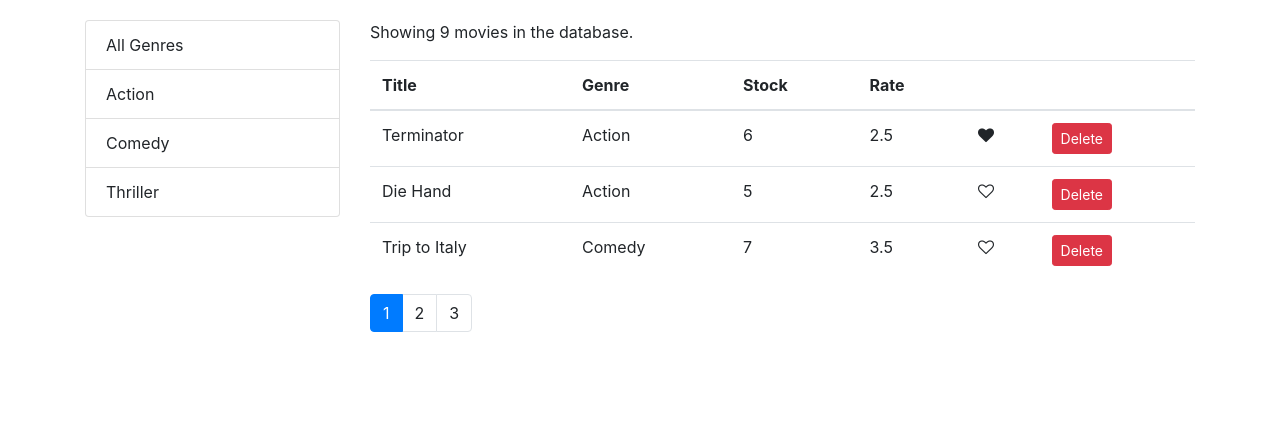
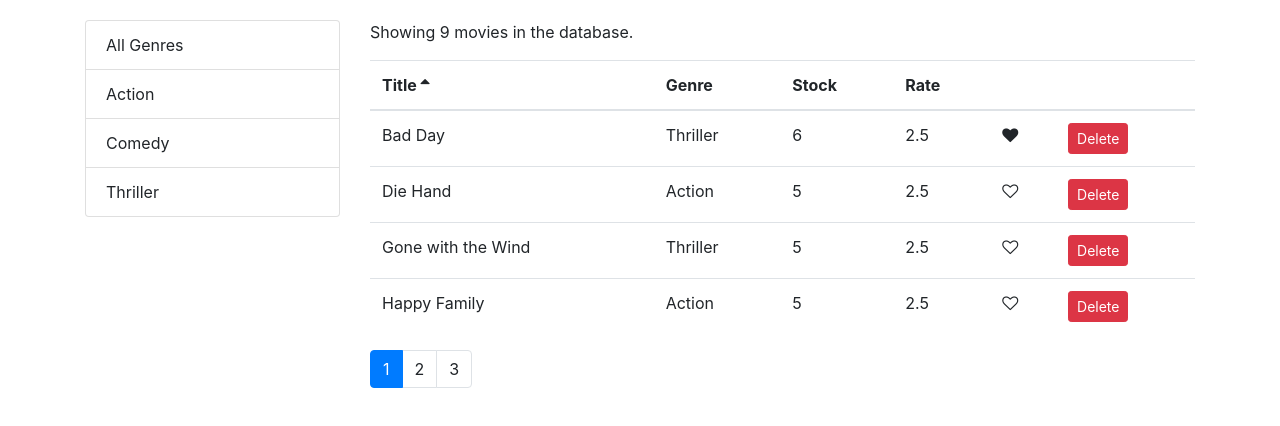
Before and after one commit to yangyang861115/React_vidly, a React (Create React App) app: page / in a window 1280 px wide. Shown: the top 426 px of the page. Built offline with nearby package versions, Linux system fonts and the light colour scheme.

Commit message:
component design

```diff
--- a/src/components/common/like.jsx
+++ b/src/components/common/like.jsx
@@ -1,10 +1,10 @@
-import React, { Component } from "react";
+import React from "react";
 
 //Input: liked: boolean
 //Output: onClick
-const Like = props => {
+const Like = ({ liked, onClick }) => {
   let classes = "fa fa-heart";
-  if (!props.liked) {
+  if (!liked) {
     classes += "-o";
   }
 
@@ -12,7 +12,7 @@
     <i
       className={classes}
       aria-hidden="true"
-      onClick={props.onClick}
+      onClick={onClick}
       style={{ cursor: "pointer" }}
     />
   );
--- a/src/components/common/listGroup.jsx
+++ b/src/components/common/listGroup.jsx
@@ -1,12 +1,12 @@
-import React, { Component } from "react";
-const ListGroup = props => {
-  const {
-    items,
-    textProperty,
-    valueProperty,
-    onItemSelect,
-    selectedItem
-  } = props;
+import React from "react";
+
+const ListGroup = ({
+  items,
+  textProperty,
+  valueProperty,
+  onItemSelect,
+  selectedItem
+}) => {
   return (
     <ul className="list-group">
       {items.map(g => (
--- a/src/components/common/pagination.jsx
+++ b/src/components/common/pagination.jsx
@@ -1,4 +1,4 @@
-import React, { Component } from "react";
+import React from "react";
 import PropTypes from "prop-types";
 import _ from "lodash";
 
--- /dev/null
+++ b/src/components/common/table.jsx
@@ -0,0 +1,14 @@
+import React, { Component } from "react";
+import TableHeader from "./tableHeader";
+import TableBody from "./tableBody";
+
+const Table = ({ columns, sortColumn, onSort, data }) => {
+  return (
+    <table className="table">
+      <TableHeader columns={columns} sortColumn={sortColumn} onSort={onSort} />
+      <TableBody data={data} columns={columns} />
+    </table>
+  );
+};
+
+export default Table;
--- /dev/null
+++ b/src/components/common/tableBody.jsx
@@ -0,0 +1,36 @@
+import React, { Component } from "react";
+import _ from "lodash";
+//data
+//onLike
+//onDelete
+class TableBody extends Component {
+  renderCell = (item, column) => {
+    if (column.content) return column.content(item);
+    return _.get(item, column.path);
+  };
+
+  createKey = (item, column) => {
+    return item._id + (column.path || column.key);
+  };
+
+  render() {
+    const { data, columns } = this.props;
+    return (
+      <tbody>
+        {data.map(item => {
+          return (
+            <tr key={item._id}>
+              {columns.map(column => (
+                <td key={this.createKey(item, column)}>
+                  {this.renderCell(item, column)}
+                </td>
+              ))}
+            </tr>
+          );
+        })}
+      </tbody>
+    );
+  }
+}
+
+export default TableBody;
--- /dev/null
+++ b/src/components/common/tableHeader.jsx
@@ -0,0 +1,45 @@
+import React, { Component } from "react";
+
+//columns: array
+//sortColumn: obj
+//onSort: funciton
+class TableHeader extends Component {
+  raiseSort = path => {
+    const sortColumn = { ...this.props.sortColumn };
+    if (sortColumn.path === path) {
+      sortColumn.order = sortColumn.order === "asc" ? "desc" : "asc";
+    } else {
+      sortColumn.path = path;
+      sortColumn.order = "asc";
+    }
+    this.props.onSort(sortColumn);
+  };
+
+  renderSortIcon = column => {
+    const { sortColumn } = this.props;
+    if (column.path !== sortColumn.path) return null;
+    if (sortColumn.order === "asc") return <i className="fa fa-sort-asc" />;
+    return <i className="fa fa-sort-desc" />;
+  };
+
+  render() {
+    return (
+      <thead>
+        <tr>
+          {this.props.columns.map(column => (
+            <th
+              className="clickable"
+              onClick={() => this.raiseSort(column.path)}
+              key={column.path || column.key}
+              scope="col"
+            >
+              {column.label} {this.renderSortIcon(column)}
+            </th>
+          ))}
+        </tr>
+      </thead>
+    );
+  }
+}
+
+export default TableHeader;
--- a/src/components/movies.jsx
+++ b/src/components/movies.jsx
@@ -2,21 +2,24 @@
 import { getMovies } from "../services/fakeMovieService";
 import { getGenres } from "../services/fakeGenreService";
 
-import Like from "./common/like";
 import Pagination from "./common/pagination";
 import { paginate } from "../utils/paginate";
 import ListGroup from "./common/listGroup";
+import MoviesTable from "./moviesTable";
+
+import _ from "lodash";
 
 class Movies extends Component {
   state = {
     movies: [],
     genres: [],
-    pageSize: 3,
-    currentPage: 1
+    pageSize: 4,
+    currentPage: 1,
+    sortColumn: { path: "title", order: "asc" }
   };
 
   componentDidMount() {
-    const genres = [{ name: "All Genres" }, ...getGenres()];
+    const genres = [{ _id: "", name: "All Genres" }, ...getGenres()];
     this.setState({
       movies: getMovies(),
       genres
@@ -40,6 +43,10 @@
     });
   };
 
+  handleSort = sortColumn => {
+    this.setState({ sortColumn });
+  };
+
   handlePageChange = page => {
     this.setState({
       currentPage: page
@@ -53,25 +60,42 @@
     });
   };
 
-  render() {
-    const { length: count } = this.state.movies;
+  getPageData = () => {
     const {
       pageSize,
       currentPage,
       movies: allMovies,
-      genres,
-      selectedGenre
+      selectedGenre,
+      sortColumn
     } = this.state;
 
     const filtered =
       selectedGenre && selectedGenre._id
         ? allMovies.filter(m => m.genre._id === selectedGenre._id)
         : allMovies;
-    const movies = paginate(filtered, currentPage, pageSize);
+    const sorted = _.orderBy(filtered, [sortColumn.path], [sortColumn.order]);
+    const movies = paginate(sorted, currentPage, pageSize);
+    return {
+      totalCount: filtered.length,
+      data: movies
+    };
+  };
+
+  render() {
+    const { length: count } = this.state.movies;
+    const {
+      pageSize,
+      currentPage,
+      genres,
+      selectedGenre,
+      sortColumn
+    } = this.state;
 
     if (count === 0) {
       return <p>There are no movies in the database.</p>;
     }
+
+    const { totalCount, data: movies } = this.getPageData();
     return (
       <div className="row">
         <div className="col-3">
@@ -82,50 +106,17 @@
           />
         </div>
         <div className="col">
-          <p>Showing {filtered.length} movies in the database.</p>
-          <table className="table">
-            <thead>
-              <tr>
-                <th scope="col">Title</th>
-                <th scope="col">Genre</th>
-                <th scope="col">Stock</th>
-                <th scope="col">Rate</th>
-                <th scope="col" />
-                <th scope="col" />
-              </tr>
-            </thead>
-            <tbody>
-              {movies.map(m => {
-                return (
-                  <tr key={m._id}>
-                    <td>{m.title}</td>
-                    <td>{m.genre.name}</td>
-                    <td>{m.numberInStock}</td>
-                    <td>{m.dailyRentalRate}</td>
-                    <td>
-                      <Like
-                        liked={m.liked}
-                        onClick={() => this.handleLike(m)}
-                      />
-                    </td>
-                    <td>
-                      <button
-                        className="btn btn-danger btn-sm"
-                        onClick={() => {
-                          this.handleDelete(m);
-                        }}
-                      >
-                        Delete
-                      </button>
-                    </td>
-                  </tr>
-                );
-              })}
-            </tbody>
-          </table>
+          <p>Showing {totalCount} movies in the database.</p>
+          <MoviesTable
+            movies={movies}
+            onLike={this.handleLike}
+            onDelete={this.handleDelete}
+            onSort={this.handleSort}
+            sortColumn={sortColumn}
+          />
           <Pagination
             currentPage={currentPage}
-            itemsCount={filtered.length}
+            itemsCount={totalCount}
             pageSize={pageSize}
             onPageChange={this.handlePageChange}
           />
--- /dev/null
+++ b/src/components/moviesTable.jsx
@@ -0,0 +1,44 @@
+import React, { Component } from "react";
+import Like from "./common/like";
+import Table from "./common/table";
+
+class MoviesTable extends Component {
+  columns = [
+    { path: "title", label: "Title" },
+    { path: "genre.name", label: "Genre" },
+    { path: "numberInStock", label: "Stock" },
+    { path: "dailyRentalRate", label: "Rate" },
+    {
+      key: "like",
+      content: movie => (
+        <Like liked={movie.liked} onClick={() => this.props.onLike(movie)} />
+      )
+    },
+    {
+      key: "delete",
+      content: movie => (
+        <button
+          className="btn btn-danger btn-sm"
+          onClick={() => {
+            this.props.onDelete(movie);
+          }}
+        >
+          Delete
+        </button>
+      )
+    }
+  ];
+  render() {
+    const { movies, onSort, sortColumn } = this.props;
+    return (
+      <Table
+        columns={this.columns}
+        data={movies}
+        sortColumn={sortColumn}
+        onSort={onSort}
+      />
+    );
+  }
+}
+
+export default MoviesTable;
--- a/src/index.css
+++ b/src/index.css
@@ -3,3 +3,7 @@
   padding: 20px 0 0 0;
   font-family: sans-serif;
 }
+
+.clickable {
+  cursor: pointer;
+}
```
